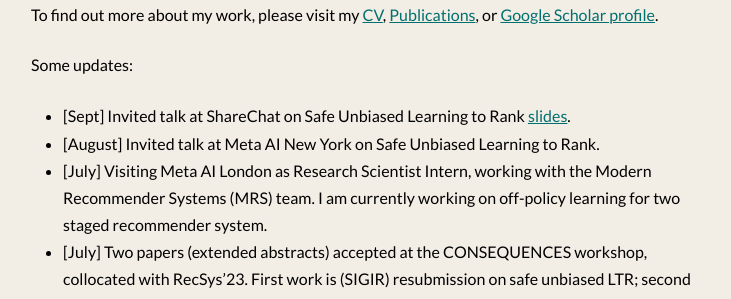
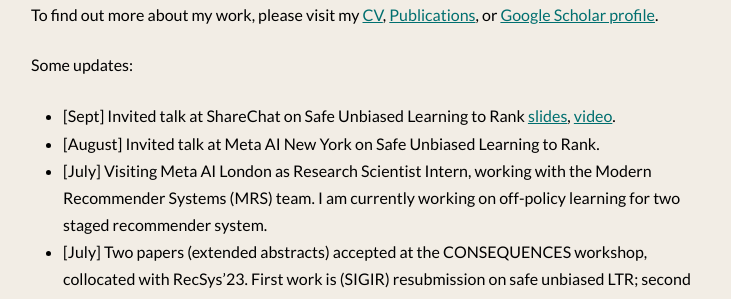
Before and after one commit to shashankg7/shashankg7.github.io, a Jekyll site: the page built from index.md, in a window 1280 px wide and 900 px high, scrolled down 380 px. Shown: the part 154-453 px from the top of the window, without its empty margins (273-1004 px from the left). Built offline with Jekyll 4.4.1, drawn with Linux system fonts in a browser that asks for light colours; nearby versions of some CDN libraries.

Commit message:
Update index.md

```diff
--- a/index.md
+++ b/index.md
@@ -17,7 +17,7 @@
 
 Some updates:
 
-* [Sept] Invited talk at ShareChat on Safe Unbiased Learning to Rank [slides](https://docs.google.com/presentation/d/e/2PACX-1vQ-IJ3hAGjFYJN2qy6HIw5nTOjBlCwfAd-NfR68oqjIl62BRoAsPcb2bVL7U4LvJhISR7fhxp2Squwx/pub?start=false&loop=false&delayms=60000).
+* [Sept] Invited talk at ShareChat on Safe Unbiased Learning to Rank [slides](https://docs.google.com/presentation/d/e/2PACX-1vQ-IJ3hAGjFYJN2qy6HIw5nTOjBlCwfAd-NfR68oqjIl62BRoAsPcb2bVL7U4LvJhISR7fhxp2Squwx/pub?start=false&loop=false&delayms=60000), [video](https://www.youtube.com/watch?v=xlsmhOtwFUc).
 * [August] Invited talk at Meta AI New York on Safe Unbiased Learning to Rank.
 * [July] Visiting Meta AI London as Research Scientist Intern, working with the Modern Recommender Systems (MRS) team. I am currently working on off-policy learning for two staged recommender system.
 * [July] Two papers (extended abstracts) accepted at the CONSEQUENCES workshop, collocated with RecSys'23. First work is (SIGIR) resubmission on safe unbiased LTR; second work is on examining & mitigating selection bias in preference elicitation for recsys.
```
